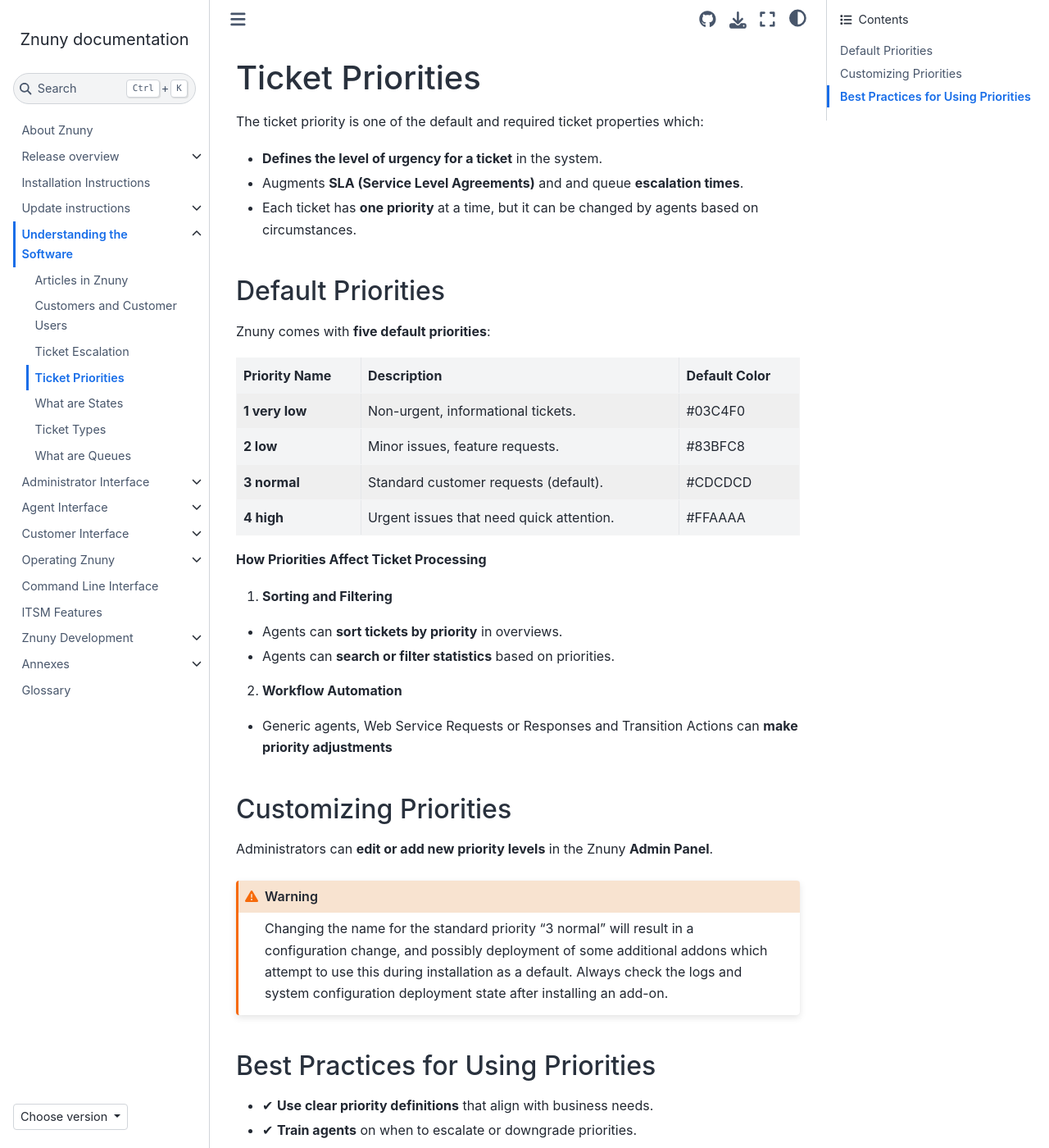
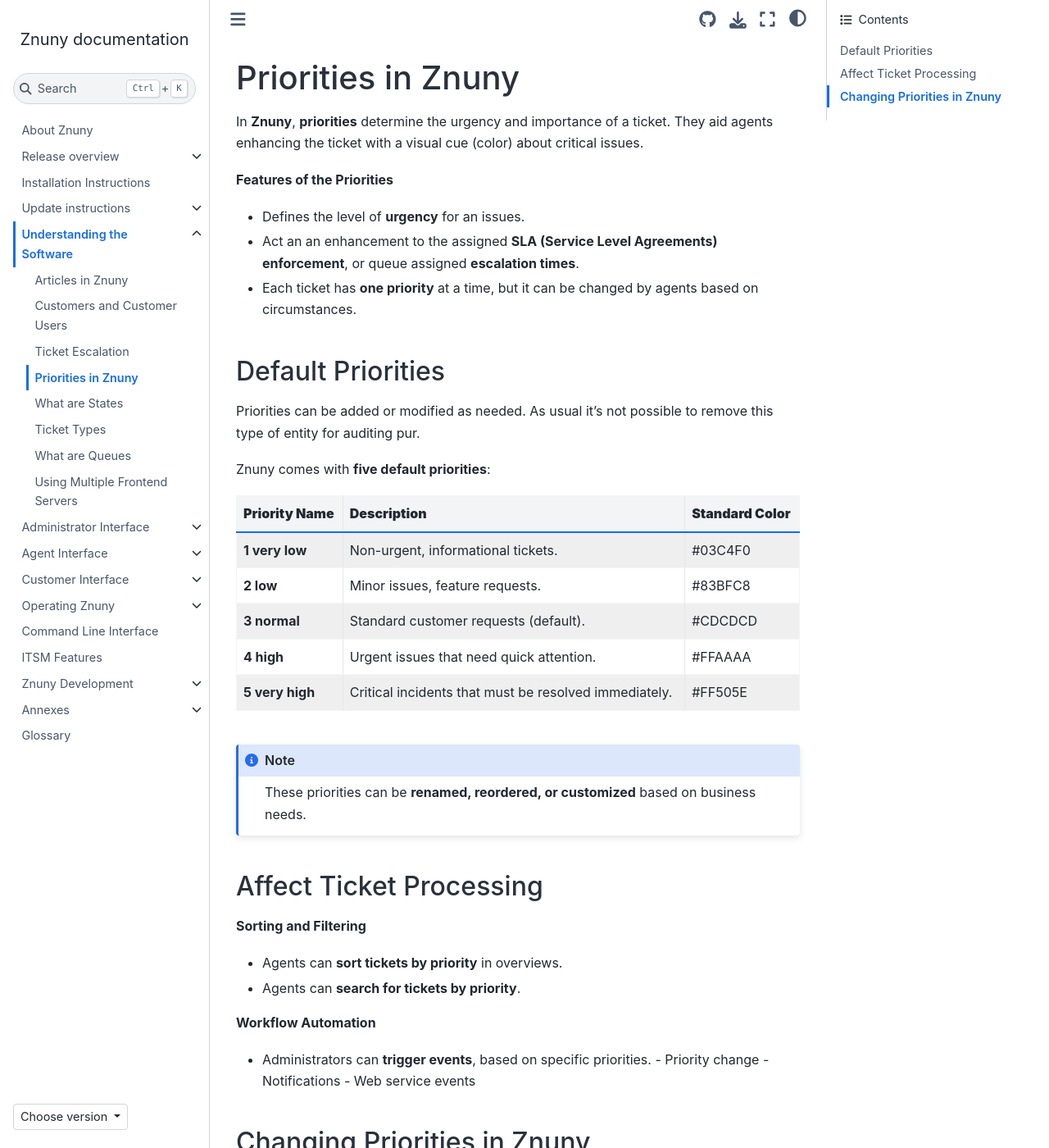
Before and after one commit to znuny/manual, a Sphinx documentation site: the page built from source/concepts/priorities/index.rst, in a window 1280 px wide and 1400 px high. Shown: the whole window at 82% size. Built offline with Sphinx 7.4.7 and the Sphinx Book theme 1.1.4, drawn with Linux system fonts in a browser that asks for light colours; some of the changed text lies outside the part shown.

Commit message:
Added chapter about concept for HA"

```diff
--- a/source/concepts/index.rst
+++ b/source/concepts/index.rst
@@ -14,3 +14,4 @@
     states/index
     types/index
     queues/index
+    highavailability/index
--- a/source/concepts/priorities/index.rst
+++ b/source/concepts/priorities/index.rst
@@ -1,60 +1,68 @@
 .. _PageNavigation concepts_priorities_index:
 
-Ticket Priorities
-#################
+Priorities in Znuny
+###################
 
-The ticket priority is one of the default and required ticket properties which:
+In **Znuny**, **priorities** determine the urgency and importance of a ticket.
+They aid agents enhancing the ticket with a visual cue (color) about critical issues.
 
-- **Defines the level of urgency for a ticket** in the system.
-- Augments **SLA (Service Level Agreements)** and and queue **escalation times**.
+**Features of the Priorities**
+
+- Defines the level of **urgency** for an issues.
+- Act an an enhancement to the assigned **SLA (Service Level Agreements) enforcement**, or queue assigned **escalation times**.
 - Each ticket has **one priority** at a time, but it can be changed by agents based on circumstances.
 
+Default Priorities
+*******************
 
-Default Priorities
-******************
+Priorities can be added or modified as needed.
+As usual it's not possible to remove this type of entity for auditing pur.
 
 Znuny comes with **five default priorities**:
 
-+-------------------+------------------------------------------+-------------------+
-| **Priority Name** | **Description**                          | **Default Color** |
-+-------------------+------------------------------------------+-------------------+
-| **1 very low**    | Non-urgent, informational tickets.       | #03C4F0           |
-+-------------------+------------------------------------------+-------------------+
-| **2 low**         | Minor issues, feature requests.          | #83BFC8           |
-+-------------------+------------------------------------------+-------------------+
-| **3 normal**      | Standard customer requests (default).    | #CDCDCD           |
-+-------------------+------------------------------------------+-------------------+
-| **4 high**        | Urgent issues that need quick attention. | #FFAAAA           |
-+-------------------+------------------------------------------+-------------------+
++-------------------+-------------------------------------------------------+--------------------+
+| **Priority Name** | **Description**                                       | **Standard Color** |
++===================+=======================================================+====================+
+| **1 very low**    | Non-urgent, informational tickets.                    | #03C4F0            |
++-------------------+-------------------------------------------------------+--------------------+
+| **2 low**         | Minor issues, feature requests.                       | #83BFC8            |
++-------------------+-------------------------------------------------------+--------------------+
+| **3 normal**      | Standard customer requests (default).                 | #CDCDCD            |
++-------------------+-------------------------------------------------------+--------------------+
+| **4 high**        | Urgent issues that need quick attention.              | #FFAAAA            |
++-------------------+-------------------------------------------------------+--------------------+
+| **5 very high**   | Critical incidents that must be resolved immediately. | #FF505E            |
++-------------------+-------------------------------------------------------+--------------------+
 
+.. note::
 
-**How Priorities Affect Ticket Processing**
+ These priorities can be **renamed, reordered, or customized** based on business needs.
 
-1. **Sorting and Filtering**
+Affect Ticket Processing
+************************
+
+**Sorting and Filtering**
 
 - Agents can **sort tickets by priority** in overviews.
-- Agents can **search or filter statistics** based on priorities.
+- Agents can **search for tickets by priority**.
 
-2. **Workflow Automation**
+**Workflow Automation**
 
-- Generic agents, Web Service Requests or Responses and Transition Actions can **make priority adjustments**
+- Administrators can **trigger events**, based on specific priorities.
+  - Priority change
+  - Notifications
+  - Web service events
 
-Customizing Priorities
-**********************
+Changing Priorities in Znuny
+****************************
 
-Administrators can **edit or add new priority levels** in the Znuny **Admin Panel**.
+1. Manually by Agents
 
-.. warning::
+- Select *Priority* from the ticket action menu.
+- Select the priority in at ticket creation or in any other screen where configured.
 
-    Changing the name for the standard priority "3 normal" will result in a configuration change, and
-    possibly deployment of some additional addons which attempt to use this during installation as a default.
-    Always check the logs and system configuration deployment state after installing an add-on.
+2. Automatically via Triggers
 
-
-
-Best Practices for Using Priorities
-***********************************
-
-- ✔ **Use clear priority definitions** that align with business needs.
-- ✔ **Train agents** on when to escalate or downgrade priorities.
-- ✔ **Automate priority assignments** where possible to reduce manual workload.
+- Generic Agents
+- Web Service Request or Invoker Responses
+- Process Management Activity Dialogs
```
Also changed, not shown: source/concepts/highavailability/index.rst (added, +111 -0 lines), source/concepts/priorities/images/index.rst (deleted, +0 -68 lines).
